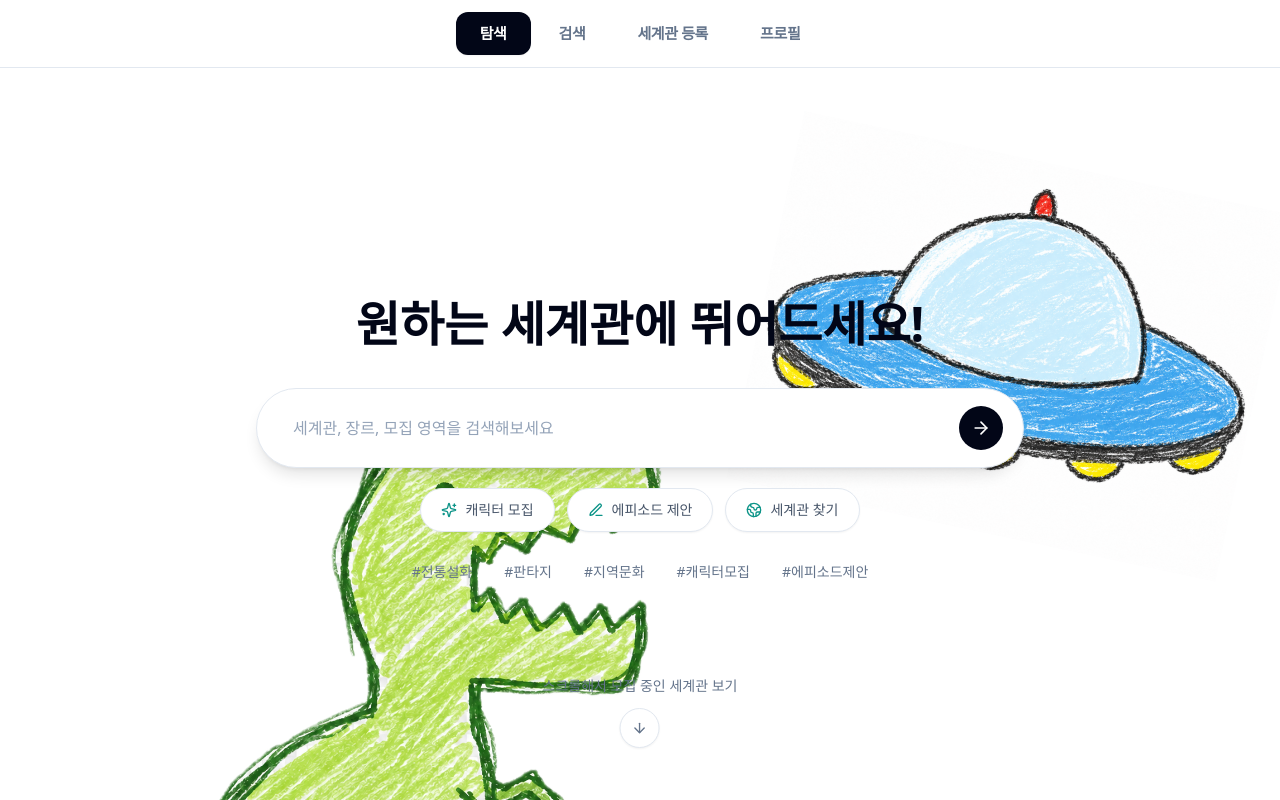
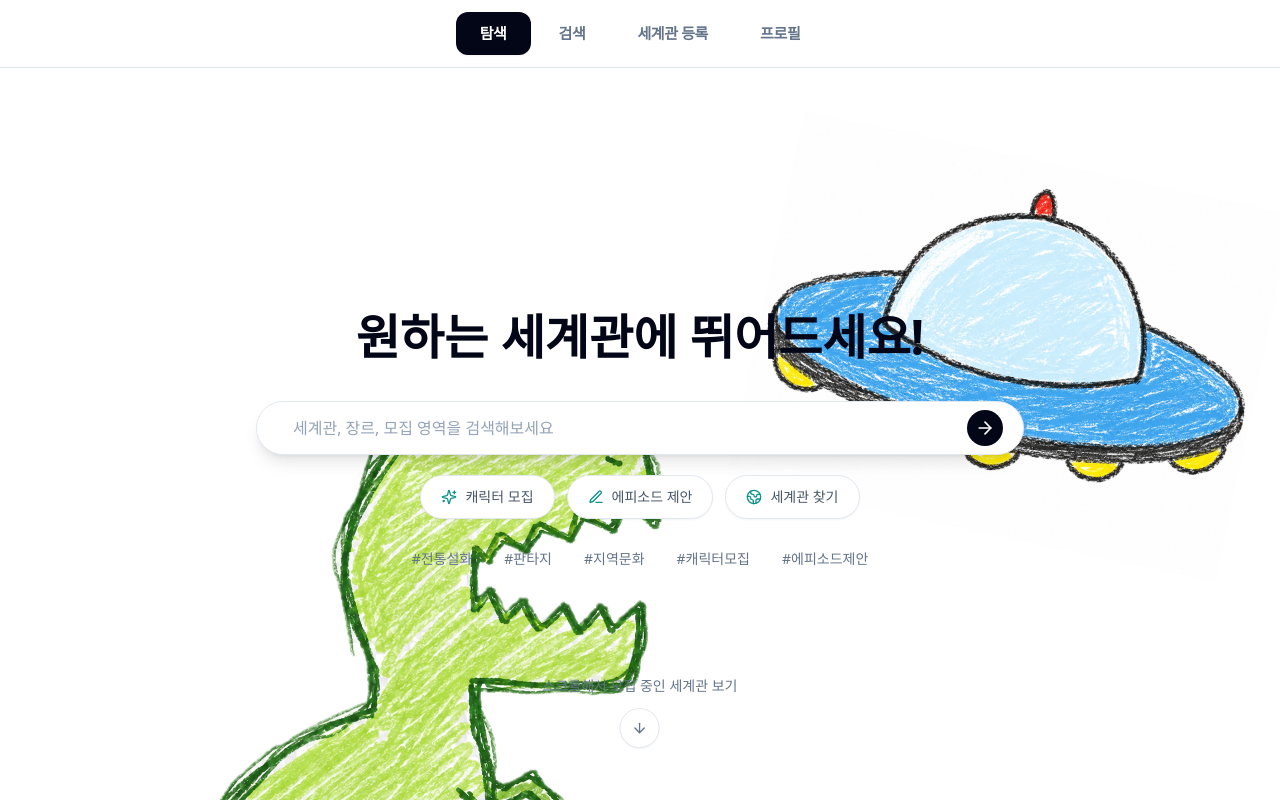
Before and after one commit to k3vin7/21MAN_front, a React (Vite) app: page / in a window 1280 px wide. Shown: the top 800 px of the page. Built offline with nearby package versions, Linux system fonts and the light colour scheme.

Commit message:
[fix] home: reduce search input height by 20%

```diff
--- a/src/pages/HomePage.tsx
+++ b/src/pages/HomePage.tsx
@@ -117,7 +117,7 @@ export const HomePage = () => {
             <label className="sr-only" htmlFor="home-search">
               세계관 검색
             </label>
-            <div className="flex min-h-20 items-center gap-3 rounded-[2rem] border border-slate-200 bg-white px-4 py-3 text-left shadow-lg sm:rounded-full sm:px-5">
+            <div className="flex min-h-[16px] items-center gap-3 rounded-[2rem] border border-slate-200 bg-white px-4 py-2 text-left shadow-lg sm:rounded-full sm:px-5">
               <span
                 aria-label="검색 옵션 추가"
                 className="flex size-1 shrink-0 items-center justify-center rounded-full text-slate-500"
@@ -129,7 +129,7 @@ export const HomePage = () => {
                 <Search className="pointer-events-none absolute left-0 top-1/2 size-4 -translate-y-1/2 text-slate-400 sm:hidden" />
                 <input
                   id="home-search"
-                  className="h-12 w-full bg-transparent pl-6 pr-2 text-base text-slate-950 outline-none placeholder:text-slate-400 sm:pl-0"
+                  className="h-[16px] w-full bg-transparent pl-6 pr-2 text-base text-slate-950 outline-none placeholder:text-slate-400 sm:pl-0"
                   onChange={(event) => setQuery(event.target.value)}
                   placeholder="세계관, 장르, 모집 영역을 검색해보세요"
                   type="search"
@@ -139,7 +139,7 @@ export const HomePage = () => {
 
               <button
                 aria-label="검색 실행"
-                className="flex size-11 shrink-0 items-center justify-center rounded-full bg-slate-950 text-white transition hover:bg-slate-800"
+                className="flex size-9 shrink-0 items-center justify-center rounded-full bg-slate-950 text-white transition hover:bg-slate-800"
                 type="submit"
               >
                 <ArrowRight className="size-5" />
```
